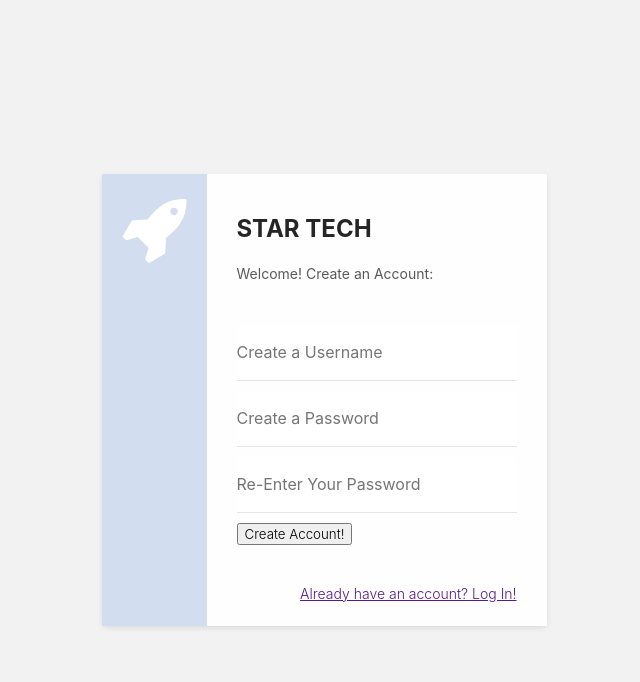
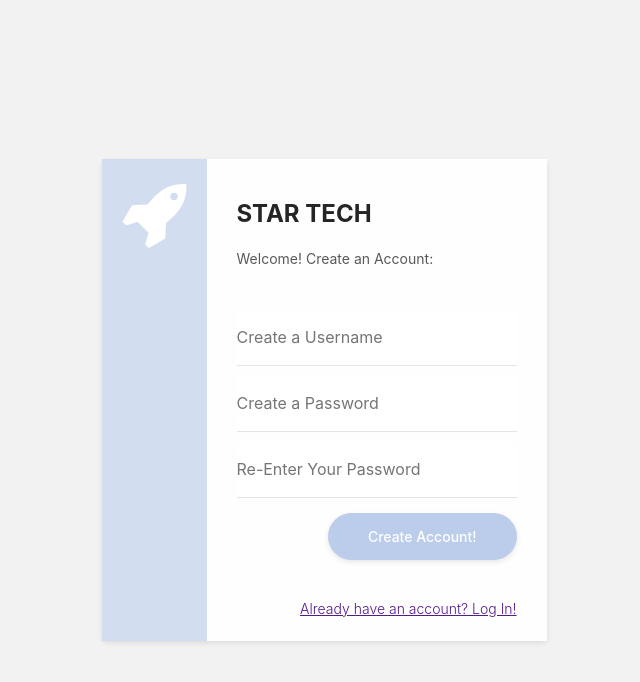
Before and after one commit to so-da-sea/star_tech_industries, a PHP site: page /sign-up-form.html in a window 1280 px wide. Shown: the top 682 px of the page, without its empty margins (316-956 px from the left). Run offline with PHP 8.4, Linux system fonts and the light colour scheme.

Commit message:
Sign in page css changes

```diff
--- a/forms.css
+++ b/forms.css
@@ -69,7 +69,7 @@ p {
     max-width:  200px;
     margin-bottom:  40px;}
 
-#submitLogIn{
+.formButtons{
     -webkit-appearance:  none;
     width:  auto;
     min-width:  100px;
@@ -87,11 +87,11 @@ p {
     border:  none;
     transition:  all .3s ease;
     outline: 0;}
-#submitLogIn:hover {
+.formButtons:hover {
      transform:  translateY(-3px);
      /*box-shadow:  0 2px 6px -1px rgba($primary, .65);*/
     box-shadow: 0 2px 6px -1px whitesmoke;}
-#submitLogIn:active {
+.formButtons:active {
      transform:  scale(.99);
  }
 
--- a/login-form.html
+++ b/login-form.html
@@ -25,7 +25,7 @@
             <input placeholder="Password" type="password" name="password" id="password" autocomplete="off">
             <label for="password">Password:</label>
         </div>
-        <button id= "submitLogIn" type="submit" onClick="validateUser(loginForm)">Log In!</button>
+        <button class="formButtons" type="submit" onClick="validateUser(loginForm)">Log In!</button>
         <a class="formLink" href="" onclick="getUIBuildURL('sign-up-form.html',this)">Create an Account!</a>
     </form>
 </div>
--- a/sign-up-form.html
+++ b/sign-up-form.html
@@ -30,8 +30,9 @@
             <input placeholder="Re-Enter Your Password" type="password" name="check" id="check" autocomplete="off">
             <label for="password">Password:</label>
         </div>
-        <button type="submit" onClick="createUser(signUpForm)">Create Account!</button>
-        <a class="formLink" onclick="getUIBuildURL('login-form.html',this)" href="">Already have an account? Log In!</a>
+        <button class= "formButtons" type="submit" onClick="createUser(signUpForm)">Create Account!</button>
+
+        <a class="formLink" class="formButtons" onclick="getUIBuildURL('login-form.html',this)" href="">Already have an account? Log In!</a>
     </form>
 </div>
 </div>
```
